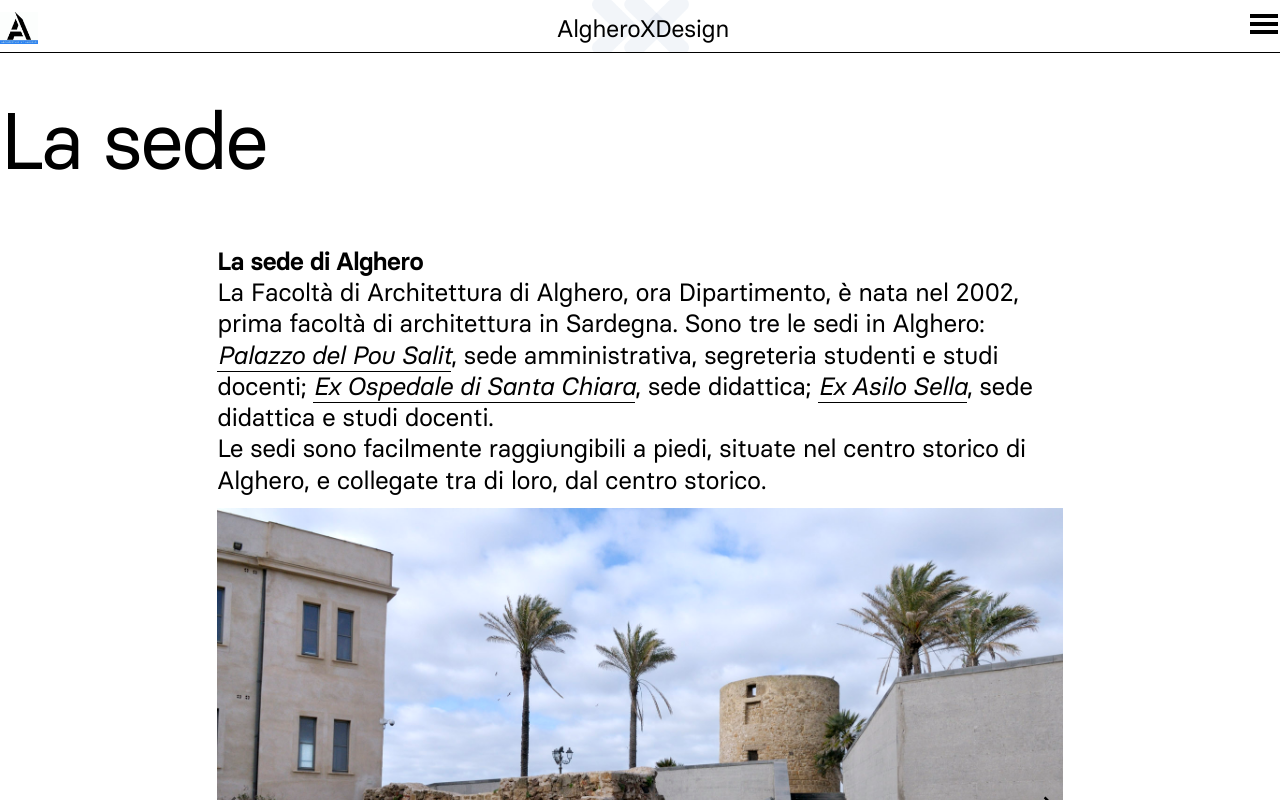
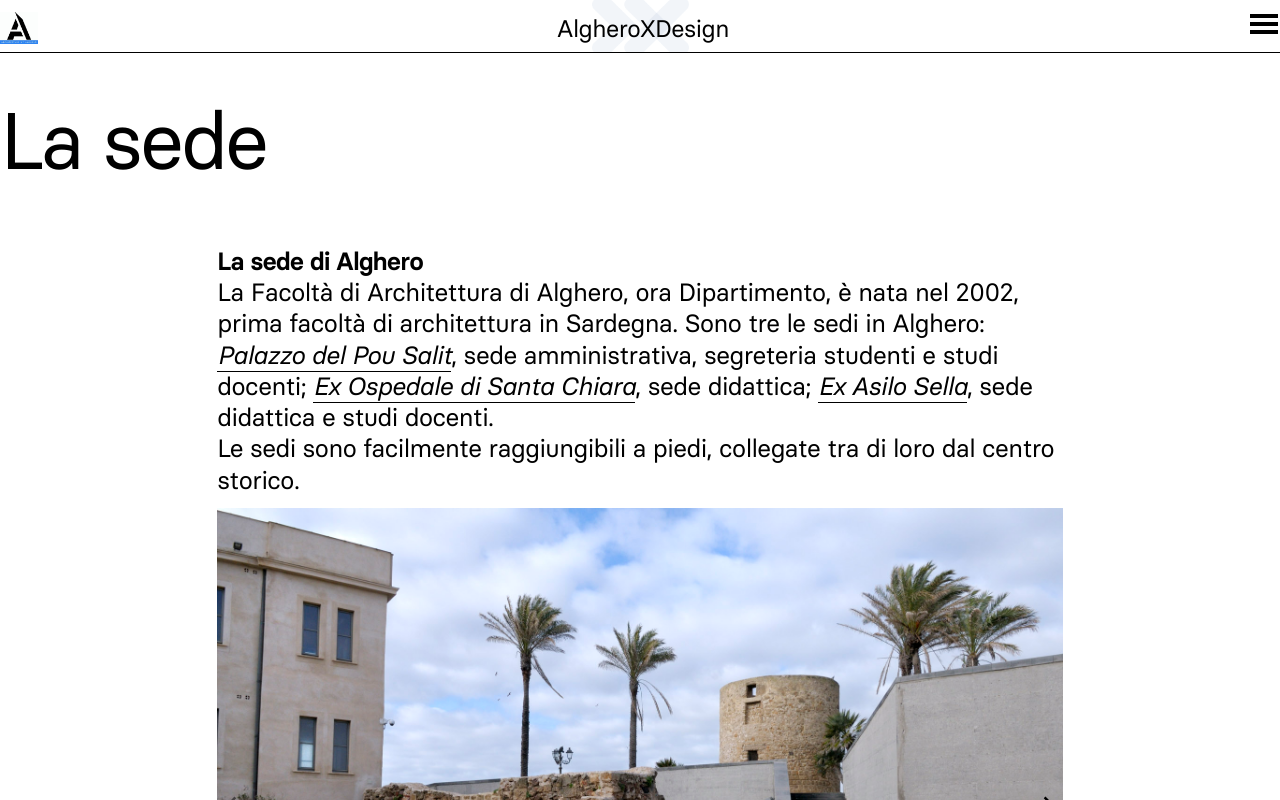
Before and after one commit to alfredocalosci/AlgheroXDesign_web, a Nuxt app in the folder algheroXdesign/: page /la-sede in a window 1280 px wide. Shown: the top 800 px of the page. Built offline with nearby package versions, Linux system fonts and the light colour scheme.

Commit message:
updated alghero txt

```diff
--- a/algheroXdesign/pages/la-sede.vue
+++ b/algheroXdesign/pages/la-sede.vue
@@ -6,7 +6,7 @@
 
                 <h4 class="pt-4">La sede di Alghero</h4>
                 <p>La Facoltà di Architettura di Alghero, ora Dipartimento, è nata nel 2002, prima facoltà di architettura in Sardegna. Sono tre le sedi in Alghero: <i><a href="https://goo.gl/maps/9YTQJgFXMnCnv3Ei7" target="_blank">Palazzo del Pou Salit</a></i>, sede amministrativa, segreteria studenti e studi docenti; <i><a href="https://goo.gl/maps/zAmRRwox8wGz2ZnQ6" target="_blank">Ex Ospedale di Santa Chiara</a></i>, sede didattica; <i><a href="https://goo.gl/maps/RfJ4qZYvX7h18yZe6" target="_blank">Ex Asilo Sella</a></i>, sede didattica e studi docenti.</p>
-                <p>Le sedi sono facilmente raggiungibili a piedi, situate nel centro storico di Alghero, e collegate tra di loro, dal centro storico.</p>
+                <p>Le sedi sono facilmente raggiungibili a piedi, collegate tra di loro dal centro storico.</p>
 
                 <Carousel class="py-3 ">
                         <Slide key="slide_0">
```
Also changed, not shown: 1 other file (tests, documents, lock files or other folders).
